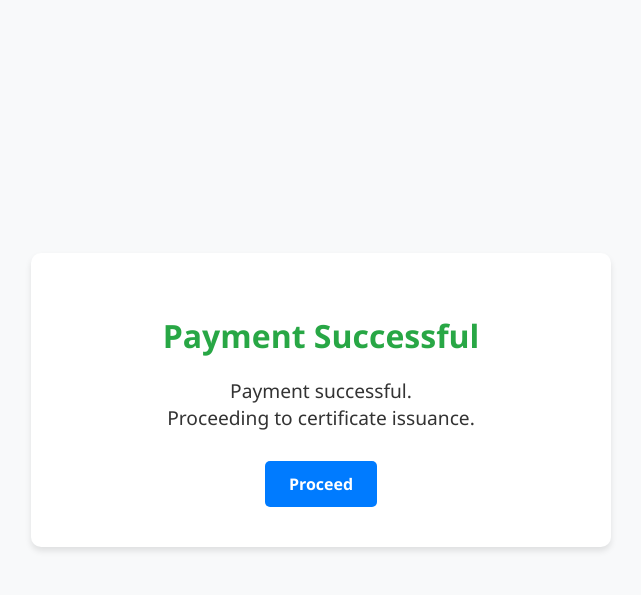
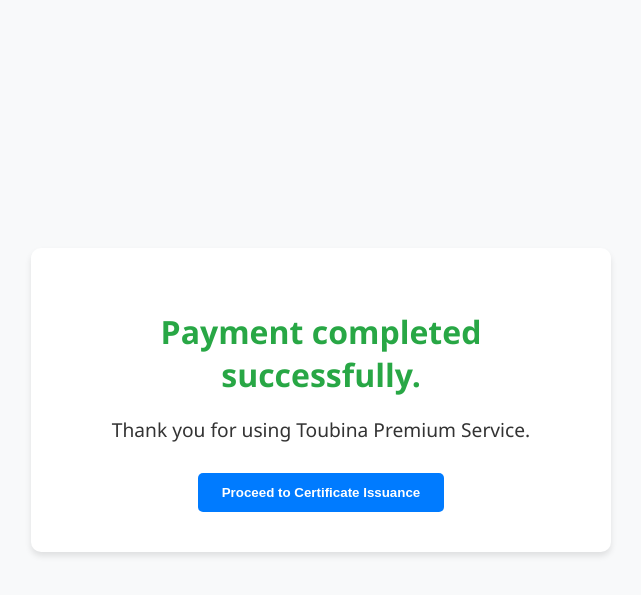
Before and after one commit to hwangyonghun/yonghun, a Flask app: page /payment-success in a window 1280 px wide. Shown: the top 595 px of the page, without its empty margins (319-960 px from the left). Run offline with Flask 3, Linux system fonts and the light colour scheme.

Commit message:
Enhance Certificate Issuance Flow & Validation

```diff
--- a/app/routes.py
+++ b/app/routes.py
@@ -400,51 +400,56 @@ def certificate():
     # Since we don't have login for everyone yet, we use IP or Session.
     # Session['usage_count'] would be better.
 
-    # Let's fix the Usage Count logic to be Session based.
+    # --- Payment & Usage Logic ---
     session_usage = session.get('usage_count', 0)
 
-    user_name = ""
-    user_address = ""
+    # 1. Check Usage Limit (< 10 Free, >= 10 Paid)
+    if session_usage >= 10 and not paid:
+        return jsonify({'message': 'Free limit reached (10 uses). Please purchase Premium to continue.', 'limit_reached': True}), 403
+
+    user_name = None
+    user_address = None
     show_user_info = False
 
-    # Rule: < 10 skip, >= 10 show
-    # Rule: Strict Validation against Payment Record
-    # Only show User Info if (Login Name == Payment Name)
+    # 4. Strict Identity Verification (Only for Paid Requests)
     if paid:
         if 'user_id' in session:
             user = User.query.get(session['user_id'])
-            # Find latest COMPLETED payment for this user
+            # Find latest COMPLETED payment
             payment = Payment.query.filter_by(user_id=user.id, status='COMPLETED').order_by(Payment.created_at.desc()).first()
 
             if user and payment and payment.payer_name:
-                # Normalize and Compare
-                u_name = user.name.strip().replace(" ", "").lower()
-                p_name = payment.payer_name.strip().replace(" ", "").lower()
+                # Normalize and Compare (Strict Match)
+                u_name_norm = user.name.strip().replace(" ", "").lower() if user.name else ""
+                p_name_norm = payment.payer_name.strip().replace(" ", "").lower()
 
-                if u_name == p_name:
-                    # Match -> Use Payment Details
+                if u_name_norm == p_name_norm:
+                    # MATCH: Use Payment Info
                     user_name = payment.payer_name
                     user_address = payment.payer_address
                     show_user_info = True
+                else:
+                    # MISMATCH: Force Anonymous (Blank)
+                    user_name = None
+                    user_address = None
+                    show_user_info = False
+            else:
+                 # No payment record or user name missing -> Anonymous
+                 show_user_info = False
+        else:
+            # Not logged in -> Anonymous
+            show_user_info = False
 
-                    current_cert.user_name = user_name
-                    current_cert.user_address = user_address
-                    current_cert.ip_address = ip_address
-                    db.session.commit()
-                else:
-                    # Mismatch -> Anonymous
-                    current_cert.user_name = None
-                    current_cert.user_address = None
-                    db.session.commit()
+        # Update Certificate Record with Result
+        current_cert.user_name = user_name
+        current_cert.user_address = user_address
+        db.session.commit()
     else:
-        # Free / Non-Paid -> Anonymous
-        pass
-        # Increment usage if free tier and not just re-downloading same file?
-        # If it's the same file, maybe don't increment?
-        # But `process_result` (which stores session result) is called on every analysis.
-        # We should increment usage in `process_result` or `analyze`.
-        # Since we are in `certificate` (download) route, we just check.
-        pass
+        # Free Tier (< 10) -> Always Anonymous
+        # Ensure older data is cleared if re-downloading as free
+        current_cert.user_name = None
+        current_cert.user_address = None
+        db.session.commit()
 
     # Language Selection
     lang = request.args.get('lang', 'US')
--- a/app/templates/payment_success.html
+++ b/app/templates/payment_success.html
@@ -56,11 +56,23 @@
 
 <body>
     <div class="container">
-        <h1>Payment Successful</h1>
-        <p>Payment successful.<br>Proceeding to certificate issuance.</p>
-        <!-- Directly link to certificate generation with paid=true flag (simulated) -->
-        <a href="/api/certificate?paid=true&lang=US" class="btn">Proceed</a>
+        <h1>Payment completed successfully.</h1>
+        <p>Thank you for using Toubina Premium Service.</p>
+
+        <!-- Button triggers JS flow instead of direct link -->
+        <button id="proceed-btn" class="btn" style="border:none; cursor:pointer;">Proceed to Certificate
+            Issuance</button>
     </div>
+
+    <script>
+        document.getElementById('proceed-btn').addEventListener('click', () => {
+            // 1. Show the specific required alert
+            alert("We will proceed with issuing the certificate.");
+
+            // 2. Redirect to certificate issuance
+            window.location.href = '/api/certificate?paid=true&lang=US';
+        });
+    </script>
 </body>
 
 </html>
```
Also changed, not shown: app/static/js/main_v10.js (+11 -8 lines).
